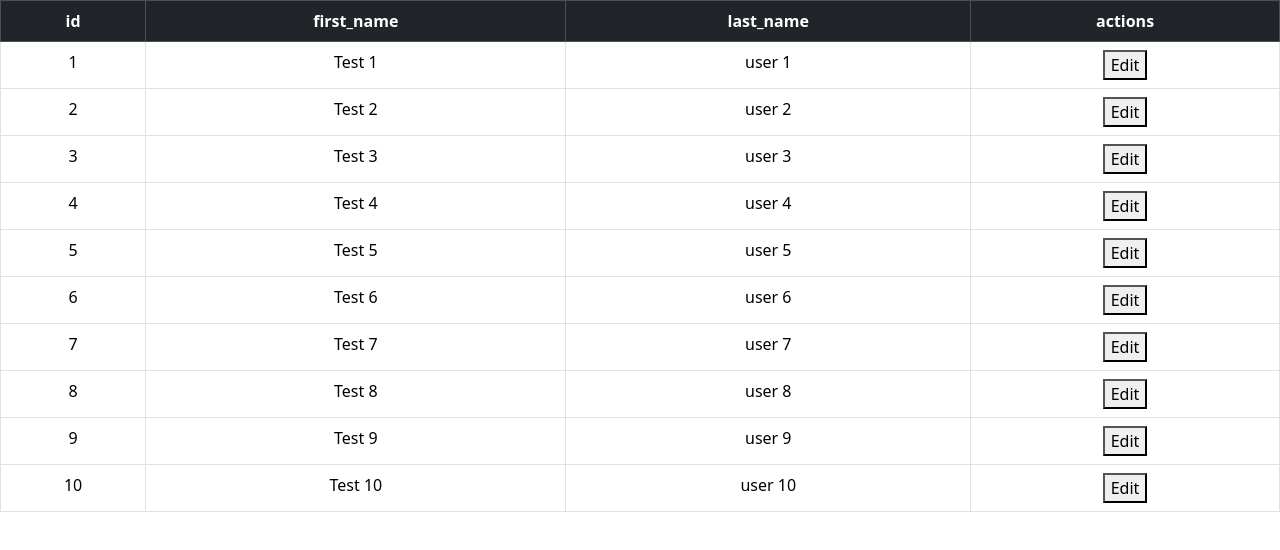
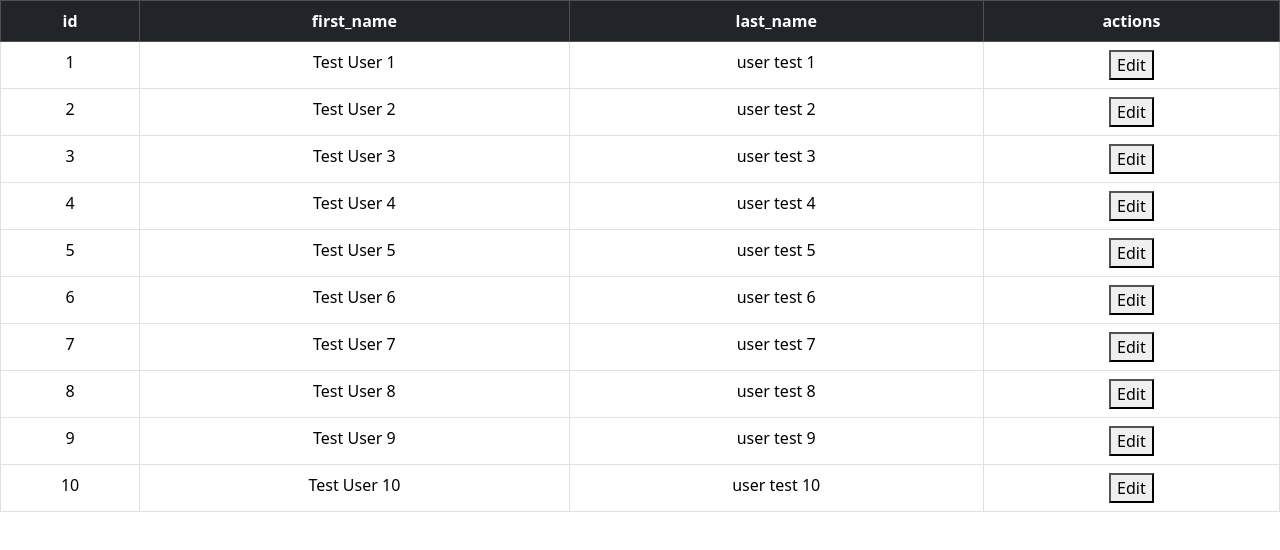
Before and after one commit to jkktaglineinfotech/react-lifecycle-demo, a React (Create React App) app: page / in a window 1280 px wide. Shown: the top 550 px of the page. Built offline with nearby package versions, Linux system fonts and the light colour scheme.

Commit message:
Disabled button if row is in alreadu edit and saved data in local storage.

```diff
--- a/src/App.jsx
+++ b/src/App.jsx
@@ -7,16 +7,16 @@ let isEditable = false;
 const App = () => {
   const defaultDataForTable = useMemo(
     () => [
-      { id: 1, first_name: "Test 1", last_name: "user 1" },
-      { id: 2, first_name: "Test 2", last_name: "user 2" },
-      { id: 3, first_name: "Test 3", last_name: "user 3" },
-      { id: 4, first_name: "Test 4", last_name: "user 4" },
-      { id: 5, first_name: "Test 5", last_name: "user 5" },
-      { id: 6, first_name: "Test 6", last_name: "user 6" },
-      { id: 7, first_name: "Test 7", last_name: "user 7" },
-      { id: 8, first_name: "Test 8", last_name: "user 8" },
-      { id: 9, first_name: "Test 9", last_name: "user 9" },
-      { id: 10, first_name: "Test 10", last_name: "user 10" },
+      { id: 1, first_name: "Test User 1", last_name: "user test 1" },
+      { id: 2, first_name: "Test User 2", last_name: "user test 2" },
+      { id: 3, first_name: "Test User 3", last_name: "user test 3" },
+      { id: 4, first_name: "Test User 4", last_name: "user test 4" },
+      { id: 5, first_name: "Test User 5", last_name: "user test 5" },
+      { id: 6, first_name: "Test User 6", last_name: "user test 6" },
+      { id: 7, first_name: "Test User 7", last_name: "user test 7" },
+      { id: 8, first_name: "Test User 8", last_name: "user test 8" },
+      { id: 9, first_name: "Test User 9", last_name: "user test 9" },
+      { id: 10, first_name: "Test User 10", last_name: "user test 10" },
     ],
     []
   );
@@ -28,7 +28,7 @@ const App = () => {
   const tableHeaders = Object.keys(localTableData[0]);
   const editRowRef = useRef([]);
   const editRef = useRef([]);
-
+  const saveRef = useRef([]);
   // console.log(tableHeaders);
 
   let isRowEditable = false;
@@ -48,7 +48,18 @@ const App = () => {
     }
   };
 
+  const addToSaveRefs = (el) => {
+    if (el && !saveRef.current.includes(el)) {
+      saveRef.current.push(el);
+    }
+  };
+
   const handleEditRow = (row, index) => {
+    //disable button if already editing one row and not saved
+    for (let idx = 0; idx < localTableData.length; idx++) {
+      if (editRef.current[idx].disabled == true) return;
+    }
+
     currentRefIndex = index;
     if (isRowEditable) return;
     // console.log(
@@ -106,6 +117,8 @@ const App = () => {
     }
   };
   const handleOnChange = (event) => {
+    isRowEditable = true;
+
     console.log(currentRefIndex, "currentRefIndex");
     const elementInput = document.getElementById("editablTextField");
     console.log("elementInput", elementInput);
@@ -118,6 +131,13 @@ const App = () => {
       editableRowIndex
     );
 
+    console.log(
+      "Before Remove",
+      editRowRef.current[currentRefIndex],
+      editRowRef.current[currentRefIndex].children[0]
+    );
+
+    if (!editRowRef.current[currentRefIndex].children[0]) return;
     //remove children
     editRowRef.current[currentRefIndex].removeChild(
       editRowRef.current[currentRefIndex].children[0]
@@ -125,21 +145,10 @@ const App = () => {
 
     if (!event.target.value.trim()) return;
 
-    isRowEditable = true;
-
     console.log(
       "editRowRef.current[currentRefIndex]",
       editRowRef.current[currentRefIndex].innerHTML
     );
-
-    //save data in local storege on enter
-    updatedLocalTableData = localTableData.map((data) =>
-      data.id === editableRowIndex
-        ? { ...data, first_name: editableNameValue }
-        : data
-    );
-    // console.log(updatedLocalTableData, "updatedLocalTableData");
-    localStorage.setItem("tableData", JSON.stringify(updatedLocalTableData));
 
     //update the value of table
     editRowRef.current[currentRefIndex].innerHTML = event.target.value;
@@ -147,11 +156,24 @@ const App = () => {
     editRef.current[currentRefIndex].disabled = false;
     isRowEditable = false;
 
+    if (editableRowIndex === -1) return;
+    //save data in local storege on enter
+    updatedLocalTableData = localTableData.map((data) =>
+      data.id === editableRowIndex
+        ? { ...data, first_name: editableNameValue }
+        : data
+    );
+
+    console.log(updatedLocalTableData, "updatedLocalTableData");
+
+    localStorage.setItem("tableData", JSON.stringify(updatedLocalTableData));
+    localTableData = JSON.parse(localStorage.getItem("tableData"));
+    editableRowIndex = -1;
     editableNameValue = "";
     // editableNameValue = target.value;
   };
 
-  const hanleSaveRow = (row) => {
+  const hanleSaveRow = (row, index) => {
     console.log("Save", editRowRef.current.children[1]);
     isRowEditable = false;
   };
@@ -185,8 +207,11 @@ const App = () => {
                     >
                       Edit
                     </button>
-                    {/*
-                    <button onClick={() => hanleSaveRow(row)} ref={saveRef}>
+
+                    {/* <button
+                      onClick={() => hanleSaveRow(row, index)}
+                      ref={addToSaveRefs}
+                    >
                       Save
                     </button> */}
                   </div>
```
